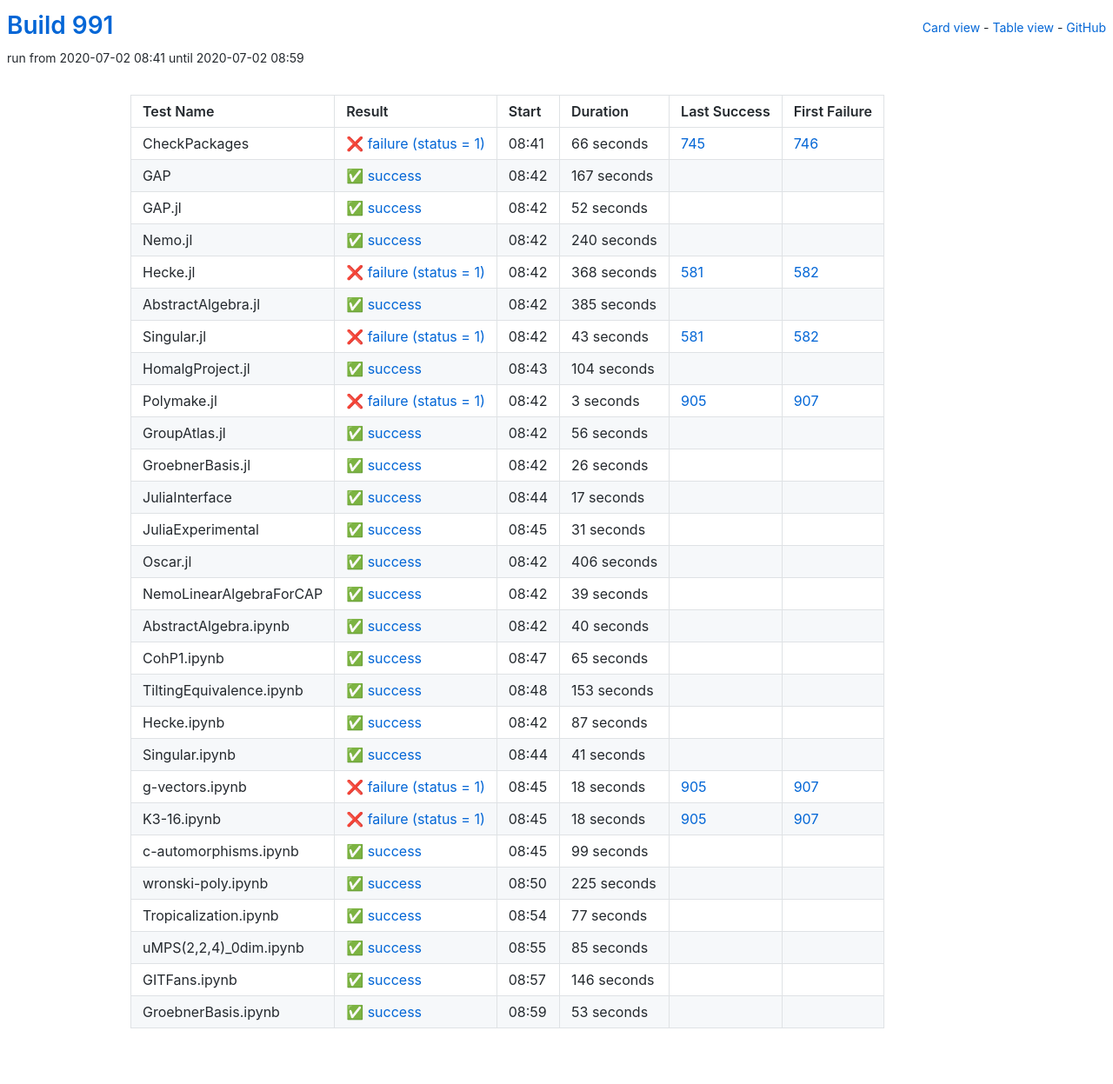
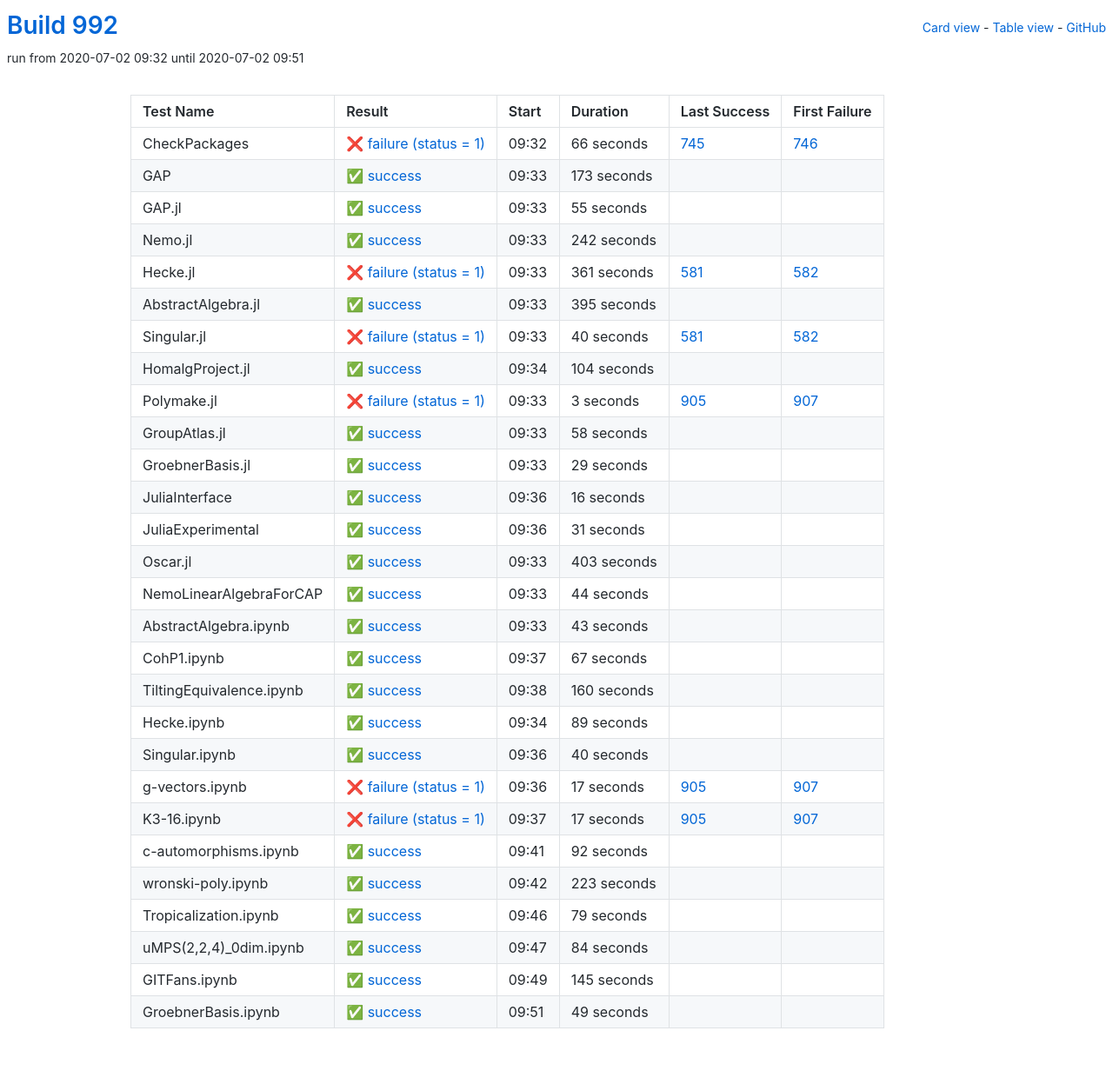
Before and after one commit to oscar-system/oscar-ci-status-1.4, a Jekyll site: the page built from table.html, in a window 1280 px wide. Shown: the whole page at 87% size. Built offline with Jekyll 4.4.1, drawn with Linux system fonts in a browser that asks for light colours.

Commit message:
Build #992

```diff
--- a/_data/ci.yml
+++ b/_data/ci.yml
@@ -1,6 +1,6 @@
 ---
-build: 991
-build_url: https://oscarci.mathematik.uni-kl.de/job/oscar-julia-1.4/991/
+build: 992
+build_url: https://oscarci.mathematik.uni-kl.de/job/oscar-julia-1.4/992/
 job: oscar-julia-1.4
 organization: oscar-system
 repo: oscar-ci-status-1.4
@@ -8,8 +8,8 @@ repourl: https://github.com/oscar-system/oscar-ci-status-1.4
 tests:
 - name: CheckPackages
   id: checkpackages
-  log: https://oscarci.mathematik.uni-kl.de/job/oscar-julia-1.4/991/artifact/logs/build-991/CheckPackages.log
-  start: 2020-07-02 08:41
+  log: https://oscarci.mathematik.uni-kl.de/job/oscar-julia-1.4/992/artifact/logs/build-992/CheckPackages.log
+  start: 2020-07-02 09:32
   success: false
   exitcode: 1
   status: failure
@@ -20,80 +20,80 @@ tests:
   first_failure_url: https://oscarci.mathematik.uni-kl.de/job/oscar-julia-1.4/746/
 - name: GAP
   id: gap
-  log: https://oscarci.mathematik.uni-kl.de/job/oscar-julia-1.4/991/artifact/logs/build-991/GAP.log
-  start: 2020-07-02 08:42
+  log: https://oscarci.mathematik.uni-kl.de/job/oscar-julia-1.4/992/artifact/logs/build-992/GAP.log
+  start: 2020-07-02 09:33
   success: true
   exitcode: 0
   status: success
-  duration: 167
+  duration: 173
   last_success: false
   last_success_url:
   first_failure: false
   first_failure_url:
 - name: GAP.jl
   id: gap-jl
-  log: https://oscarci.mathematik.uni-kl.de/job/oscar-julia-1.4/991/artifact/logs/build-991/GAP.jl.log
-  start: 2020-07-02 08:42
+  log: https://oscarci.mathematik.uni-kl.de/job/oscar-julia-1.4/992/artifact/logs/build-992/GAP.jl.log
+  start: 2020-07-02 09:33
   success: true
   exitcode: 0
   status: success
-  duration: 52
+  duration: 55
   last_success: false
   last_success_url:
   first_failure: false
   first_failure_url:
 - name: Nemo.jl
   id: nemo-jl
-  log: https://oscarci.mathematik.uni-kl.de/job/oscar-julia-1.4/991/artifact/logs/build-991/Nemo.jl.log
-  start: 2020-07-02 08:42
+  log: https://oscarci.mathematik.uni-kl.de/job/oscar-julia-1.4/992/artifact/logs/build-992/Nemo.jl.log
+  start: 2020-07-02 09:33
   success: true
   exitcode: 0
   status: success
-  duration: 240
+  duration: 242
   last_success: false
   last_success_url:
   first_failure: false
   first_failure_url:
 - name: Hecke.jl
   id: hecke-jl
-  log: https://oscarci.mathematik.uni-kl.de/job/oscar-julia-1.4/991/artifact/logs/build-991/Hecke.jl.log
-  start: 2020-07-02 08:42
+  log: https://oscarci.mathematik.uni-kl.de/job/oscar-julia-1.4/992/artifact/logs/build-992/Hecke.jl.log
+  start: 2020-07-02 09:33
   success: false
   exitcode: 1
   status: failure
-  duration: 368
+  duration: 361
   last_success: 581
   last_success_url: https://oscarci.mathematik.uni-kl.de/job/oscar-julia-1.4/581/
   first_failure: 582
   first_failure_url: https://oscarci.mathematik.uni-kl.de/job/oscar-julia-1.4/582/
 - name: AbstractAlgebra.jl
   id: abstractalgebra-jl
-  log: https://oscarci.mathematik.uni-kl.de/job/oscar-julia-1.4/991/artifact/logs/build-991/AbstractAlgebra.jl.log
-  start: 2020-07-02 08:42
+  log: https://oscarci.mathematik.uni-kl.de/job/oscar-julia-1.4/992/artifact/logs/build-992/AbstractAlgebra.jl.log
+  start: 2020-07-02 09:33
   success: true
   exitcode: 0
   status: success
-  duration: 385
+  duration: 395
   last_success: false
   last_success_url:
   first_failure: false
   first_failure_url:
 - name: Singular.jl
   id: singular-jl
-  log: https://oscarci.mathematik.uni-kl.de/job/oscar-julia-1.4/991/artifact/logs/build-991/Singular.jl.log
-  start: 2020-07-02 08:42
+  log: https://oscarci.mathematik.uni-kl.de/job/oscar-julia-1.4/992/artifact/logs/build-992/Singular.jl.log
+  start: 2020-07-02 09:33
   success: false
   exitcode: 1
   status: failure
-  duration: 43
+  duration: 40
   last_success: 581
   last_success_url: https://oscarci.mathematik.uni-kl.de/job/oscar-julia-1.4/581/
   first_failure: 582
   first_failure_url: https://oscarci.mathematik.uni-kl.de/job/oscar-julia-1.4/582/
 - name: HomalgProject.jl
   id: homalgproject-jl
-  log: https://oscarci.mathematik.uni-kl.de/job/oscar-julia-1.4/991/artifact/logs/build-991/HomalgProject.jl.log
-  start: 2020-07-02 08:43
+  log: https://oscarci.mathematik.uni-kl.de/job/oscar-julia-1.4/992/artifact/logs/build-992/HomalgProject.jl.log
+  start: 2020-07-02 09:34
   success: true
   exitcode: 0
   status: success
@@ -104,8 +104,8 @@ tests:
   first_failure_url:
 - name: Polymake.jl
   id: polymake-jl
-  log: https://oscarci.mathematik.uni-kl.de/job/oscar-julia-1.4/991/artifact/logs/build-991/Polymake.jl.log
-  start: 2020-07-02 08:42
+  log: https://oscarci.mathematik.uni-kl.de/job/oscar-julia-1.4/992/artifact/logs/build-992/Polymake.jl.log
+  start: 2020-07-02 09:33
   success: false
   exitcode: 1
   status: failure
@@ -116,44 +116,44 @@ tests:
   first_failure_url: https://oscarci.mathematik.uni-kl.de/job/oscar-julia-1.4/907/
 - name: GroupAtlas.jl
   id: groupatlas-jl
-  log: https://oscarci.mathematik.uni-kl.de/job/oscar-julia-1.4/991/artifact/logs/build-991/GroupAtlas.jl.log
-  start: 2020-07-02 08:42
+  log: https://oscarci.mathematik.uni-kl.de/job/oscar-julia-1.4/992/artifact/logs/build-992/GroupAtlas.jl.log
+  start: 2020-07-02 09:33
   success: true
   exitcode: 0
   status: success
-  duration: 56
+  duration: 58
   last_success: false
   last_success_url:
   first_failure: false
   first_failure_url:
 - name: GroebnerBasis.jl
   id: groebnerbasis-jl
-  log: https://oscarci.mathematik.uni-kl.de/job/oscar-julia-1.4/991/artifact/logs/build-991/GroebnerBasis.jl.log
-  start: 2020-07-02 08:42
+  log: https://oscarci.mathematik.uni-kl.de/job/oscar-julia-1.4/992/artifact/logs/build-992/GroebnerBasis.jl.log
+  start: 2020-07-02 09:33
   success: true
   exitcode: 0
   status: success
-  duration: 26
+  duration: 29
   last_success: false
   last_success_url:
   first_failure: false
   first_failure_url:
 - name: JuliaInterface
   id: juliainterface
-  log: https://oscarci.mathematik.uni-kl.de/job/oscar-julia-1.4/991/artifact/logs/build-991/JuliaInterface.log
-  start: 2020-07-02 08:44
+  log: https://oscarci.mathematik.uni-kl.de/job/oscar-julia-1.4/992/artifact/logs/build-992/JuliaInterface.log
+  start: 2020-07-02 09:36
   success: true
   exitcode: 0
   status: success
-  duration: 17
+  duration: 16
   last_success: false
   last_success_url:
   first_failure: false
   first_failure_url:
 - name: JuliaExperimental
   id: juliaexperimental
-  log: https://oscarci.mathematik.uni-kl.de/job/oscar-julia-1.4/991/artifact/logs/build-991/JuliaExperimental.log
-  start: 2020-07-02 08:45
+  log: https://oscarci.mathematik.uni-kl.de/job/oscar-julia-1.4/992/artifact/logs/build-992/JuliaExperimental.log
+  start: 2020-07-02 09:36
   success: true
   exitcode: 0
   status: success
@@ -164,32 +164,80 @@ tests:
   first_failure_url:
 - name: Oscar.jl
   id: oscar-jl
-  log: https://oscarci.mathematik.uni-kl.de/job/oscar-julia-1.4/991/artifact/logs/build-991/Oscar.jl.log
-  start: 2020-07-02 08:42
+  log: https://oscarci.mathematik.uni-kl.de/job/oscar-julia-1.4/992/artifact/logs/build-992/Oscar.jl.log
+  start: 2020-07-02 09:33
   success: true
   exitcode: 0
   status: success
-  duration: 406
+  duration: 403
   last_success: false
   last_success_url:
   first_failure: false
   first_failure_url:
 - name: NemoLinearAlgebraForCAP
   id: nemolinearalgebraforcap
-  log: https://oscarci.mathematik.uni-kl.de/job/oscar-julia-1.4/991/artifact/logs/build-991/NemoLinearAlgebraForCAP.log
-  start: 2020-07-02 08:42
+  log: https://oscarci.mathematik.uni-kl.de/job/oscar-julia-1.4/992/artifact/logs/build-992/NemoLinearAlgebraForCAP.log
+  start: 2020-07-02 09:33
   success: true
   exitcode: 0
   status: success
-  duration: 39
+  duration: 44
   last_success: false
   last_success_url:
   first_failure: false
   first_failure_url:
 - name: AbstractAlgebra.ipynb
   id: abstractalgebra-ipynb
-  log: https://oscarci.mathematik.uni-kl.de/job/oscar-julia-1.4/991/artifact/logs/build-991/AbstractAlgebra.ipynb.log
-  start: 2020-07-02 08:42
+  log: https://oscarci.mathematik.uni-kl.de/job/oscar-julia-1.4/992/artifact/logs/build-992/AbstractAlgebra.ipynb.log
+  start: 2020-07-02 09:33
+  success: true
+  exitcode: 0
+  status: success
+  duration: 43
+  last_success: false
+  last_success_url:
+  first_failure: false
+  first_failure_url:
+- name: CohP1.ipynb
+  id: cohp1-ipynb
+  log: https://oscarci.mathematik.uni-kl.de/job/oscar-julia-1.4/992/artifact/logs/build-992/CohP1.ipynb.log
+  start: 2020-07-02 09:37
+  success: true
+  exitcode: 0
+  status: success
+  duration: 67
+  last_success: false
+  last_success_url:
+  first_failure: false
+  first_failure_url:
+- name: TiltingEquivalence.ipynb
+  id: tiltingequivalence-ipynb
+  log: https://oscarci.mathematik.uni-kl.de/job/oscar-julia-1.4/992/artifact/logs/build-992/TiltingEquivalence.ipynb.log
+  start: 2020-07-02 09:38
+  success: true
+  exitcode: 0
+  status: success
+  duration: 160
+  last_success: false
+  last_success_url:
+  first_failure: false
+  first_failure_url:
+- name: Hecke.ipynb
+  id: hecke-ipynb
+  log: https://oscarci.mathematik.uni-kl.de/job/oscar-julia-1.4/992/artifact/logs/build-992/Hecke.ipynb.log
+  start: 2020-07-02 09:34
+  success: true
+  exitcode: 0
+  status: success
+  duration: 89
+  last_success: false
+  last_success_url:
+  first_failure: false
+  first_failure_url:
+- name: Singular.ipynb
+  id: singular-ipynb
+  log: https://oscarci.mathematik.uni-kl.de/job/oscar-julia-1.4/992/artifact/logs/build-992/Singular.ipynb.log
+  start: 2020-07-02 09:36
   success: true
   exitcode: 0
   status: success
@@ -198,146 +246,98 @@ tests:
   last_success_url:
   first_failure: false
   first_failure_url:
-- name: CohP1.ipynb
-  id: cohp1-ipynb
-  log: https://oscarci.mathematik.uni-kl.de/job/oscar-julia-1.4/991/artifact/logs/build-991/CohP1.ipynb.log
-  start: 2020-07-02 08:47
-  success: true
-  exitcode: 0
-  status: success
-  duration: 65
-  last_success: false
-  last_success_url:
-  first_failure: false
-  first_failure_url:
-- name: TiltingEquivalence.ipynb
-  id: tiltingequivalence-ipynb
-  log: https://oscarci.mathematik.uni-kl.de/job/oscar-julia-1.4/991/artifact/logs/build-991/TiltingEquivalence.ipynb.log
-  start: 2020-07-02 08:48
-  success: true
-  exitcode: 0
-  status: success
-  duration: 153
-  last_success: false
-  last_success_url:
-  first_failure: false
-  first_failure_url:
-- name: Hecke.ipynb
-  id: hecke-ipynb
-  log: https://oscarci.mathematik.uni-kl.de/job/oscar-julia-1.4/991/artifact/logs/build-991/Hecke.ipynb.log
-  start: 2020-07-02 08:42
-  success: true
-  exitcode: 0
-  status: success
-  duration: 87
-  last_success: false
-  last_success_url:
-  first_failure: false
-  first_failure_url:
-- name: Singular.ipynb
-  id: singular-ipynb
-  log: https://oscarci.mathematik.uni-kl.de/job/oscar-julia-1.4/991/artifact/logs/build-991/Singular.ipynb.log
-  start: 2020-07-02 08:44
-  success: true
-  exitcode: 0
-  status: success
-  duration: 41
-  last_success: false
-  last_success_url:
-  first_failure: false
-  first_failure_url:
 - name: g-vectors.ipynb
   id: g-vectors-ipynb
-  log: https://oscarci.mathematik.uni-kl.de/job/oscar-julia-1.4/991/artifact/logs/build-991/g-vectors.ipynb.log
-  start: 2020-07-02 08:45
+  log: https://oscarci.mathematik.uni-kl.de/job/oscar-julia-1.4/992/artifact/logs/build-992/g-vectors.ipynb.log
+  start: 2020-07-02 09:36
   success: false
   exitcode: 1
   status: failure
-  duration: 18
+  duration: 17
   last_success: 905
   last_success_url: https://oscarci.mathematik.uni-kl.de/job/oscar-julia-1.4/905/
   first_failure: 907
   first_failure_url: https://oscarci.mathematik.uni-kl.de/job/oscar-julia-1.4/907/
 - name: K3-16.ipynb
   id: k3-16-ipynb
-  log: https://oscarci.mathematik.uni-kl.de/job/oscar-julia-1.4/991/artifact/logs/build-991/K3-16.ipynb.log
-  start: 2020-07-02 08:45
+  log: https://oscarci.mathematik.uni-kl.de/job/oscar-julia-1.4/992/artifact/logs/build-992/K3-16.ipynb.log
+  start: 2020-07-02 09:37
   success: false
   exitcode: 1
   status: failure
-  duration: 18
+  duration: 17
   last_success: 905
   last_success_url: https://oscarci.mathematik.uni-kl.de/job/oscar-julia-1.4/905/
   first_failure: 907
   first_failure_url: https://oscarci.mathematik.uni-kl.de/job/oscar-julia-1.4/907/
 - name: c-automorphisms.ipynb
   id: c-automorphisms-ipynb
-  log: https://oscarci.mathematik.uni-kl.de/job/oscar-julia-1.4/991/artifact/logs/build-991/c-automorphisms.ipynb.log
-  start: 2020-07-02 08:45
+  log: https://oscarci.mathematik.uni-kl.de/job/oscar-julia-1.4/992/artifact/logs/build-992/c-automorphisms.ipynb.log
+  start: 2020-07-02 09:41
   success: true
   exitcode: 0
   status: success
-  duration: 99
+  duration: 92
   last_success: false
   last_success_url:
   first_failure: false
   first_failure_url:
 - name: wronski-poly.ipynb
   id: wronski-poly-ipynb
-  log: https://oscarci.mathematik.uni-kl.de/job/oscar-julia-1.4/991/artifact/logs/build-991/wronski-poly.ipynb.log
-  start: 2020-07-02 08:50
+  log: https://oscarci.mathematik.uni-kl.de/job/oscar-julia-1.4/992/artifact/logs/build-992/wronski-poly.ipynb.log
+  start: 2020-07-02 09:42
   success: true
   exitcode: 0
   status: success
-  duration: 225
+  duration: 223
   last_success: false
   last_success_url:
   first_failure: false
   first_failure_url:
 - name: Tropicalization.ipynb
   id: tropicalization-ipynb
-  log: https://oscarci.mathematik.uni-kl.de/job/oscar-julia-1.4/991/artifact/logs/build-991/Tropicalization.ipynb.log
-  start: 2020-07-02 08:54
+  log: https://oscarci.mathematik.uni-kl.de/job/oscar-julia-1.4/992/artifact/logs/build-992/Tropicalization.ipynb.log
+  start: 2020-07-02 09:46
   success: true
   exitcode: 0
   status: success
-  duration: 77
+  duration: 79
   last_success: false
   last_success_url:
   first_failure: false
   first_failure_url:
 - name: uMPS(2,2,4)_0dim.ipynb
   id: umps-2-2-4-0dim-ipynb
-  log: https://oscarci.mathematik.uni-kl.de/job/oscar-julia-1.4/991/artifact/logs/build-991/uMPS-2-2-4-_0dim.ipynb.log
-  start: 2020-07-02 08:55
+  log: https://oscarci.mathematik.uni-kl.de/job/oscar-julia-1.4/992/artifact/logs/build-992/uMPS-2-2-4-_0dim.ipynb.log
+  start: 2020-07-02 09:47
   success: true
   exitcode: 0
   status: success
-  duration: 85
+  duration: 84
   last_success: false
   last_success_url:
   first_failure: false
   first_failure_url:
 - name: GITFans.ipynb
   id: gitfans-ipynb
-  log: https://oscarci.mathematik.uni-kl.de/job/oscar-julia-1.4/991/artifact/logs/build-991/GITFans.ipynb.log
-  start: 2020-07-02 08:57
+  log: https://oscarci.mathematik.uni-kl.de/job/oscar-julia-1.4/992/artifact/logs/build-992/GITFans.ipynb.log
+  start: 2020-07-02 09:49
   success: true
   exitcode: 0
   status: success
-  duration: 146
+  duration: 145
   last_success: false
   last_success_url:
   first_failure: false
   first_failure_url:
 - name: GroebnerBasis.ipynb
   id: groebnerbasis-ipynb
-  log: https://oscarci.mathematik.uni-kl.de/job/oscar-julia-1.4/991/artifact/logs/build-991/GroebnerBasis.ipynb.log
-  start: 2020-07-02 08:59
+  log: https://oscarci.mathematik.uni-kl.de/job/oscar-julia-1.4/992/artifact/logs/build-992/GroebnerBasis.ipynb.log
+  start: 2020-07-02 09:51
   success: true
   exitcode: 0
   status: success
-  duration: 53
+  duration: 49
   last_success: false
   last_success_url:
   first_failure: false
```
Also changed, not shown: README.md.
